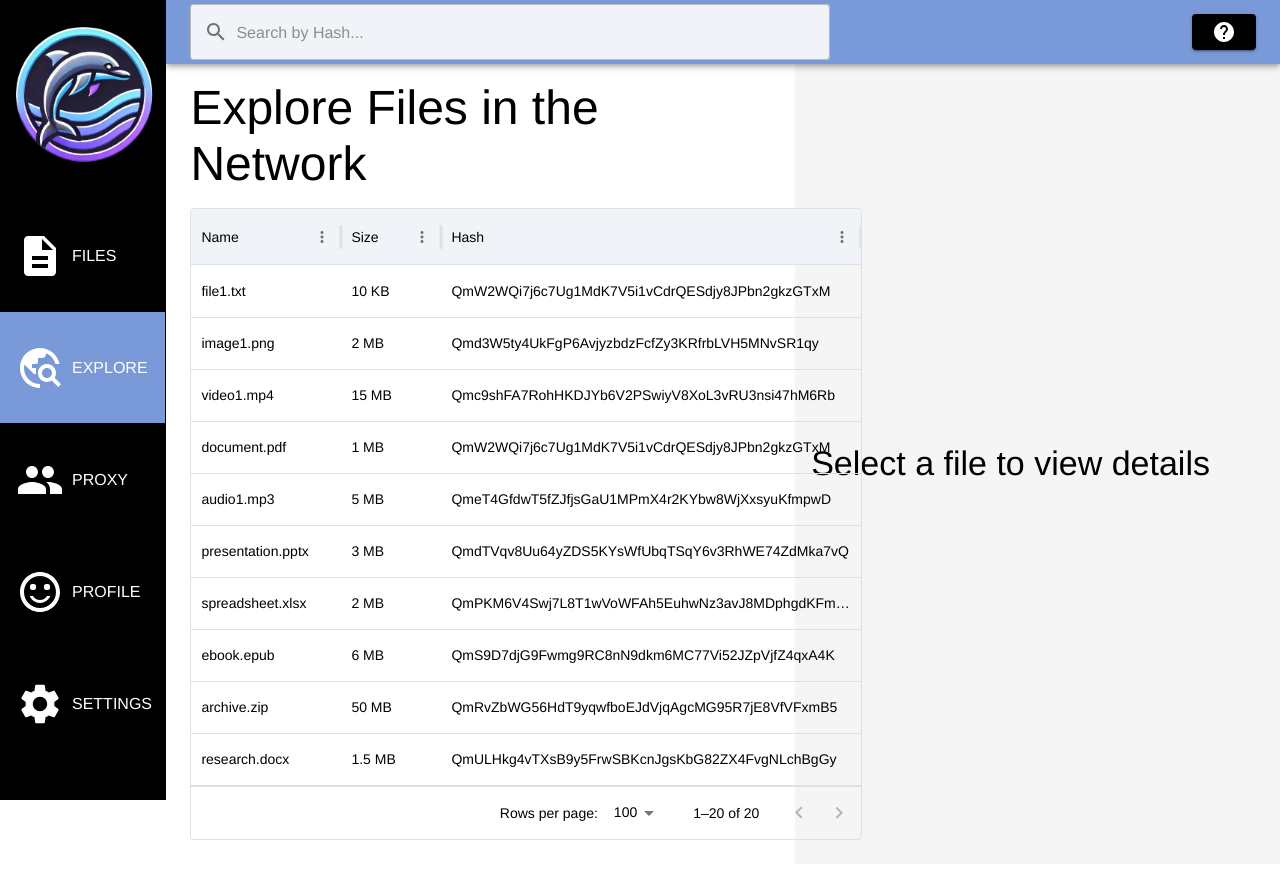
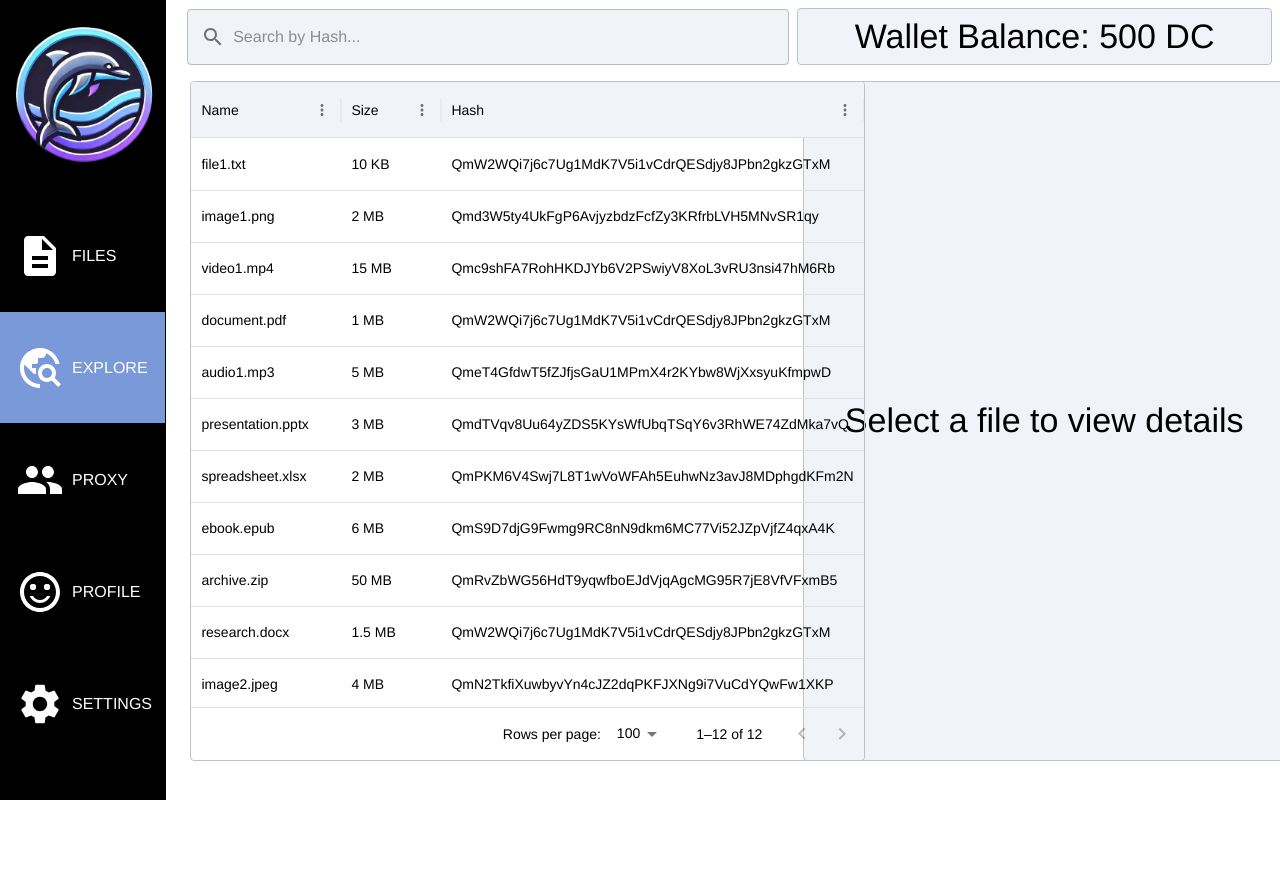
Before and after one commit to MazenIbrahim1/PHAJAM, a React (Vite) app: page /explore in a window 1280 px wide. After the commit the page ends 800 px from the top, so only its background shows below. Built offline with nearby package versions, Linux system fonts and the light colour scheme.

Commit message:
updated header and temp wallet balance

```diff
--- a/src/components/Explore/Explore.jsx
+++ b/src/components/Explore/Explore.jsx
@@ -1,12 +1,10 @@
 import { useState, useEffect } from "react";
 import React from "react";
 import {
-  AppBar,
   Box,
   Button,
   TextField,
   InputAdornment,
-  Toolbar,
   Typography,
   Dialog,
   DialogTitle,
@@ -29,11 +27,11 @@ function handlePurchase(selectedFile) {
   const url = URL.createObjectURL(fileBlob);
   const a = document.createElement("a");
   a.href = url;
-  a.download = selectedFile.name; // Use the file's name for the download
+  a.download = selectedFile.name;
   document.body.appendChild(a);
   a.click();
-  document.body.removeChild(a); // Clean up the link element after clicking
-  URL.revokeObjectURL(url); // Clean up the object URL
+  document.body.removeChild(a);
+  URL.revokeObjectURL(url);
 }
 
 // Function to render single files
@@ -63,7 +61,7 @@ function RenderFileInfo({ selectedFile, func }) {
         </Typography>
         <Typography variant="body1">
           <strong>Price:</strong>{" "}
-          {selectedFile.price ? selectedFile.price : "tbd"}
+          {selectedFile.price ? selectedFile.price + " DC" : "tbd"}
         </Typography>
       </Box>
       <Button startIcon={<Download />} onClick={func} variant="contained">
@@ -79,16 +77,19 @@ export default function Explore() {
       field: "name",
       headerName: "Name",
       width: 150,
+      resizable: false,
     },
     {
       field: "size",
       headerName: "Size",
       width: 100,
+      resizable: false,
     },
     {
       field: "hash",
       headerName: "Hash",
-      width: 420,
+      width: 423,
+      resizable: false,
     },
   ];
 
@@ -100,7 +101,7 @@ export default function Explore() {
       type: "Text",
       date: "2024-09-15",
       hash: "QmW2WQi7j6c7Ug1MdK7V5i1vCdrQESdjy8JPbn2gkzGTxM",
-      price: "20 DC",
+      price: 20,
     },
     {
       id: 2,
@@ -109,6 +110,7 @@ export default function Explore() {
       type: "Image",
       date: "2024-09-16",
       hash: "Qmd3W5ty4UkFgP6AvjyzbdzFcfZy3KRfrbLVH5MNvSR1qy",
+      price: 50,
     },
     {
       id: 3,
@@ -117,6 +119,7 @@ export default function Explore() {
       type: "Video",
       date: "2024-09-17",
       hash: "Qmc9shFA7RohHKDJYb6V2PSwiyV8XoL3vRU3nsi47hM6Rb",
+      price: 100,
     },
     {
       id: 4,
@@ -125,6 +128,7 @@ export default function Explore() {
       type: "PDF",
       date: "2024-09-18",
       hash: "QmW2WQi7j6c7Ug1MdK7V5i1vCdrQESdjy8JPbn2gkzGTxM",
+      price: 20,
     },
     {
       id: 5,
@@ -133,6 +137,7 @@ export default function Explore() {
       type: "Audio",
       date: "2024-09-19",
       hash: "QmeT4GfdwT5fZJfjsGaU1MPmX4r2KYbw8WjXxsyuKfmpwD",
+      price: 75,
     },
     {
       id: 6,
@@ -141,6 +146,7 @@ export default function Explore() {
       type: "Presentation",
       date: "2024-09-20",
       hash: "QmdTVqv8Uu64yZDS5KYsWfUbqTSqY6v3RhWE74ZdMka7vQ",
+      price: 35,
     },
     {
       id: 7,
@@ -149,6 +155,7 @@ export default function Explore() {
       type: "Spreadsheet",
       date: "2024-09-21",
       hash: "QmPKM6V4Swj7L8T1wVoWFAh5EuhwNz3avJ8MDphgdKFm2N",
+      price: 40,
     },
     {
       id: 8,
@@ -157,6 +164,7 @@ export default function Explore() {
       type: "Ebook",
       date: "2024-09-22",
       hash: "QmS9D7djG9Fwmg9RC8nN9dkm6MC77Vi52JZpVjfZ4qxA4K",
+      price: 55,
     },
     {
       id: 9,
@@ -165,6 +173,7 @@ export default function Explore() {
       type: "Archive",
       date: "2024-09-23",
       hash: "QmRvZbWG56HdT9yqwfboEJdVjqAgcMG95R7jE8VfVFxmB5",
+      price: 150,
     },
     {
       id: 10,
@@ -172,7 +181,8 @@ export default function Explore() {
       size: "1.5 MB",
       type: "Document",
       date: "2024-09-24",
-      hash: "QmULHkg4vTXsB9y5FrwSBKcnJgsKbG82ZX4FvgNLchBgGy",
+      hash: "QmW2WQi7j6c7Ug1MdK7V5i1vCdrQESdjy8JPbn2gkzGTxM",
+      price: 20,
     },
     {
       id: 11,
@@ -181,6 +191,7 @@ export default function Explore() {
       type: "Image",
       date: "2024-09-25",
       hash: "QmN2TkfiXuwbyvYn4cJZ2dqPKFJXNg9i7VuCdYQwFw1XKP",
+      price: 60,
     },
     {
       id: 12,
@@ -189,74 +200,12 @@ export default function Explore() {
       type: "Archive",
       date: "2024-09-26",
       hash: "QmRTdCB6gjq4Y1EdDZ8SaFZy5jNvnM7tLdPhmYGy7YRs5X",
-    },
-    {
-      id: 13,
-      name: "music_album.flac",
-      size: "500 MB",
-      type: "Audio",
-      date: "2024-09-27",
-      hash: "QmcKj7bqZzTH5uXZn9HtVBz5J7qZwec6hS2LVRLbkA2EKC",
-    },
-    {
-      id: 14,
-      name: "notes.txt",
-      size: "15 KB",
-      type: "Text",
-      date: "2024-09-28",
-      hash: "QmW2WQi7j6c7Ug1MdK7V5i1vCdrQESdjy8JPbn2gkzGTxM",
-    },
-    {
-      id: 15,
-      name: "game.iso",
-      size: "4 GB",
-      type: "ISO",
-      date: "2024-09-29",
-      hash: "QmdMn5XeYKbPgrz1exMqQjPp2UdVcPNEvvTgKdG78YGpNG",
-    },
-    {
-      id: 16,
-      name: "database.sql",
-      size: "25 MB",
-      type: "Database",
-      date: "2024-09-30",
-      hash: "QmQybnbmKuFKk74DkxLzodtHzXZwFw8nRZtvv4zRfWaAVF",
-    },
-    {
-      id: 17,
-      name: "design.sketch",
-      size: "12 MB",
-      type: "Design",
-      date: "2024-10-01",
-      hash: "QmPfWe9fGKgA6rPFEhMb9cdWsLvcEhrkyoCb3BoqSMqjvS",
-    },
-    {
-      id: 18,
-      name: "animation.gif",
-      size: "8 MB",
-      type: "Animation",
-      date: "2024-10-02",
-      hash: "QmTsfzFyG9nL3EFcCxpfjEzAnCJqudVMy7AQs3LzRs1NRh",
-    },
-    {
-      id: 19,
-      name: "source_code.zip",
-      size: "100 MB",
-      type: "Archive",
-      date: "2024-10-03",
-      hash: "QmVuRnPNeLZ6AK8FskAv4fU6rqYmNU8fFL2PAEZgkQm36G",
-    },
-    {
-      id: 20,
-      name: "project_plan.docx",
-      size: "3 MB",
-      type: "Document",
-      date: "2024-10-04",
-      hash: "QmSm3zjeD7HkFktK5pS9pFgB7uFbYbnMJP3mWsD4jFLQU5",
+      price: 200,
     },
   ];
 
   const [files, setFiles] = useState(mockData); // CHANGE TO REAL DATA LATER
+  const [balance, setBalance] = useState(500); // TEMP BALANCE
   const [search, setSearch] = useState("");
   const [selected, setSelected] = useState(null);
   // State for dialog visibility
@@ -291,55 +240,6 @@ export default function Explore() {
 
   return (
     <>
-      <AppBar
-        position="absolute"
-        sx={{
-          width: "87vw",
-          marginLeft: "13vw",
-          bgcolor: "#7a99d9",
-        }}
-      >
-        <Toolbar
-          sx={{
-            display: "flex",
-            justifyContent: "space-between",
-            alignItems: "center",
-          }}
-        >
-          <TextField
-            variant="outlined"
-            placeholder="Search by Hash..."
-            value={search}
-            onChange={(event) => setSearch(event.target.value)}
-            sx={{
-              width: "50vw",
-              bgcolor: "#f0f4f8",
-              borderRadius: "4px",
-            }}
-            InputProps={{
-              startAdornment: (
-                <InputAdornment position="start">
-                  <Search />
-                </InputAdornment>
-              ),
-            }}
-            fullWidth
-            onKeyDown={(e) => {
-              if (e.key === "Enter") {
-                handleOpenDialogHash();
-              }
-            }}
-          />
-          <Button
-            href="https://github.com/MazenIbrahim1/PHAJAM"
-            target="_blank"
-            variant="contained"
-          >
-            <Help />
-          </Button>
-        </Toolbar>
-      </AppBar>
-
       {/* Pop up to show hash search results */}
       <Dialog
         open={openHash}
@@ -360,6 +260,8 @@ export default function Explore() {
                   gap: 1,
                   padding: 2,
                   margin: 2,
+                  borderRadius: "4px",
+                  boxShadow: 3,
                 }}
               >
                 <Typography key={result.id} variant="body1">
@@ -409,11 +311,15 @@ export default function Explore() {
       >
         <DialogTitle id="purchase-title">{"Confirm Purchase"}</DialogTitle>
         <DialogContent>
-          <Typography>Current Balance: 300 DC</Typography>
           {selected ? (
-            <Typography>
-              Price: {selected.price ? selected.price : "tbd"}
-            </Typography>
+            <>
+              <Typography>
+                Price: {selected.price ? selected.price + " DC" : "tbd"}
+              </Typography>
+              <Typography>
+                Balance After: {balance - selected.price} DC
+              </Typography>
+            </>
           ) : (
             <Typography>Select a File</Typography>
           )}
@@ -431,6 +337,7 @@ export default function Explore() {
             variant="contained"
             onClick={() => {
               handlePurchase(selected);
+              setBalance(balance - selected.price);
               handleCloseDialogPurchase();
             }}
           >
@@ -441,18 +348,66 @@ export default function Explore() {
 
       <Box
         sx={{
-          height: "100vh",
+          marginLeft: "14vw",
+          width: "86vw",
+          display: "flex",
+          flexDirection: "row",
+          alignItems: "center",
+          gap: 1,
+        }}
+      >
+        <TextField
+          variant="outlined"
+          placeholder="Search by Hash..."
+          value={search}
+          onChange={(event) => setSearch(event.target.value)}
+          sx={{
+            width: "47vw",
+            bgcolor: "#f0f4f8",
+            borderRadius: "4px",
+          }}
+          InputProps={{
+            startAdornment: (
+              <InputAdornment position="start">
+                <Search />
+              </InputAdornment>
+            ),
+          }}
+          fullWidth
+          onKeyDown={(e) => {
+            if (e.key === "Enter") {
+              handleOpenDialogHash();
+            }
+          }}
+        />
+        <Box
+          sx={{
+            width: "37vw",
+            height: "55px",
+            bgcolor: "#f0f4f8",
+            borderRadius: "4px",
+            display: "flex",
+            flexDirection: "row",
+            alignItems: "center",
+            justifyContent: "center",
+            border: "1px solid #bdc3c9",
+          }}
+        >
+          <Typography variant="h4">Wallet Balance: {balance} DC</Typography>
+        </Box>
+      </Box>
+      <Box
+        sx={{
+          height: "85vh",
           width: "87vw",
           marginLeft: "13vw",
-          marginTop: "64px",
           display: "flex",
           flexDirection: { sm: "column", md: "row" },
-          overflow: "auto",
+          gap: 1,
         }}
       >
         <Box
           sx={{
-            height: "95vh",
             width: { xs: "25vw", md: "46vw" },
             display: "flex",
             flexDirection: "column",
@@ -460,24 +415,32 @@ export default function Explore() {
             alignItems: "flex-start",
             gap: 2,
             padding: 2,
+            height: "100%",
           }}
         >
-          <Typography variant="h3">Explore Files in the Network</Typography>
           <DataGrid
             rows={mockData}
             columns={columns}
             onRowClick={handleRowClick}
+            sx={{
+              border: "1px solid #bdc3c9",
+            }}
           />
         </Box>
         <Box
           sx={{
-            width: { xs: "25vw", md: "37vw" },
+            width: { xs: "87vw", md: "35vw" },
             display: "flex",
             flexDirection: selected ? "column" : "center",
+            justifyContent: "center",
             alignItems: "center",
-            bgcolor: "#f5f5f5",
+            bgcolor: "#f0f4f8",
             gap: 2,
+            borderRadius: "4px",
             padding: 2,
+            marginTop: 2,
+            height: "95%",
+            border: "1px solid #bdc3c9",
           }}
         >
           <RenderFileInfo
```
